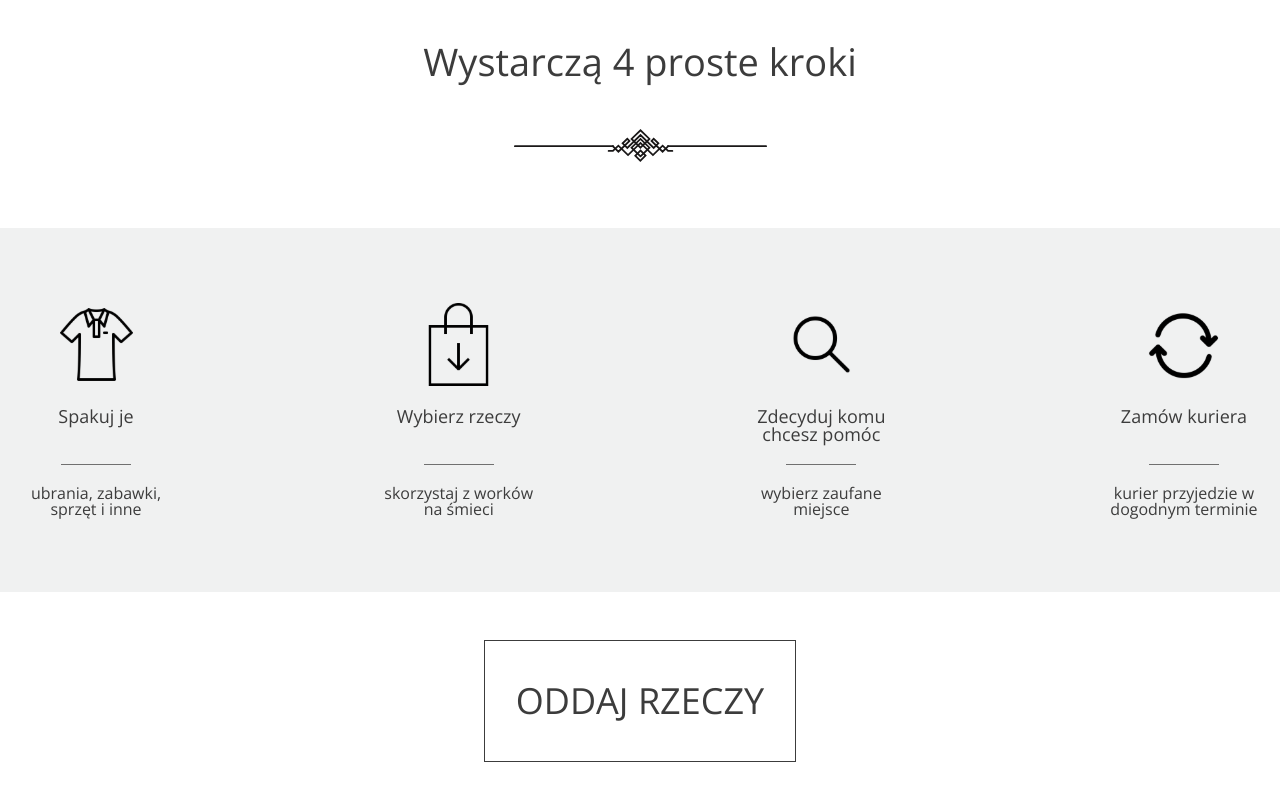
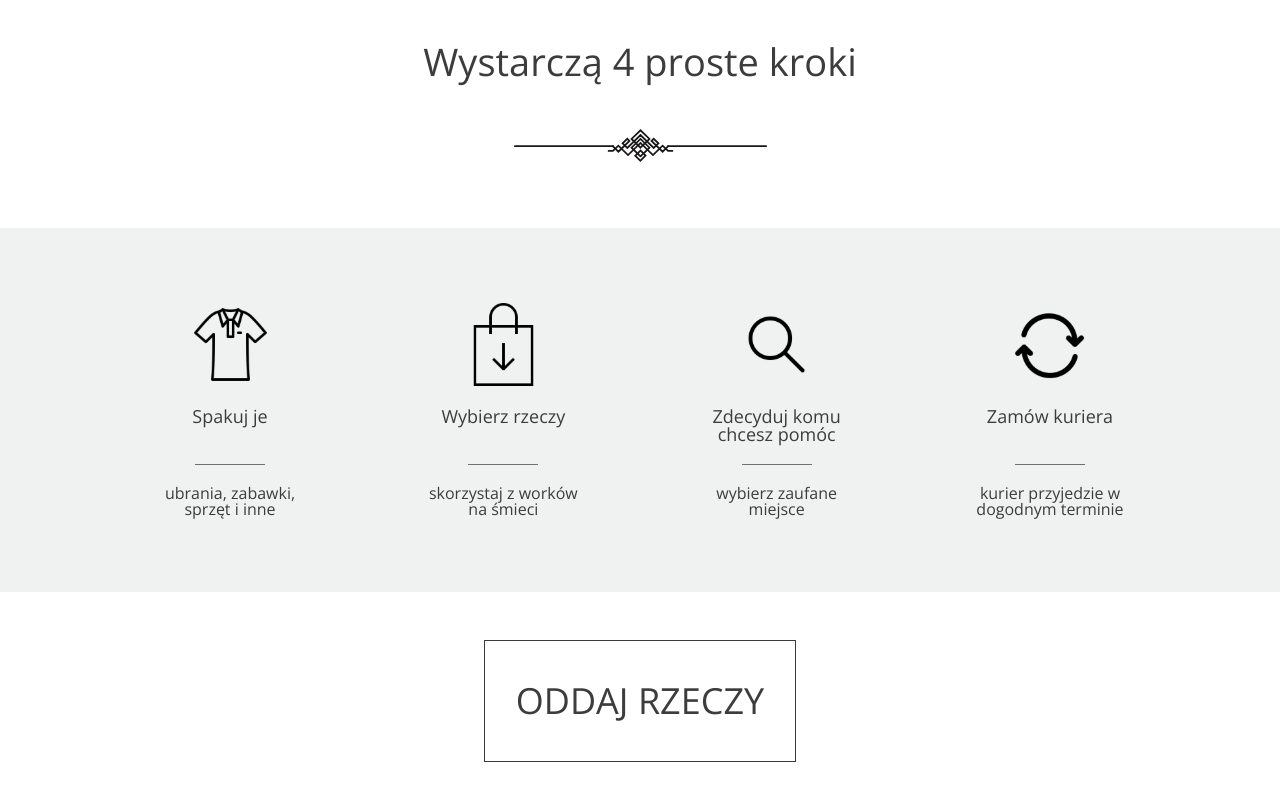
Before and after one commit to MalwinaGruchot/oddam-w-dobre-rece, a React (Vite) app: page / in a window 1280 px wide. Shown: the part 1176-1976 px from the top of the page. Built offline with nearby package versions, Linux system fonts and the light colour scheme.

Commit message:
simple steps

```diff
--- a/src/components/SimpleSteps.module.scss
+++ b/src/components/SimpleSteps.module.scss
@@ -2,7 +2,8 @@
 @import "../scss/mixins";
 
 .container {
-  @include container;
+  max-width: 1000px;
+  margin: 0 auto;
   display: flex;
   justify-content: space-between;
 }
--- a/src/components/Step.module.scss
+++ b/src/components/Step.module.scss
@@ -1,6 +1,6 @@
 @import "../scss/colors";
 .wrapp {
-  width: 15%;
+  width: 18%;
   display: flex;
   flex-direction: column;
   justify-content: flex-end;
@@ -30,7 +30,7 @@
 }
 
 .text {
-  width: 80%;
+  width: 90%;
   color: $color-text-primary;
   font-size: 16px;
   text-align: center;
```
